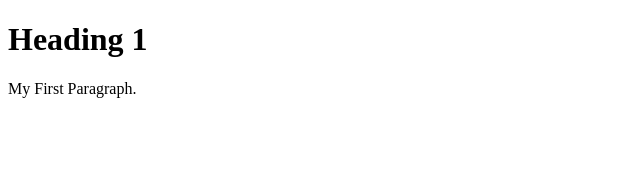
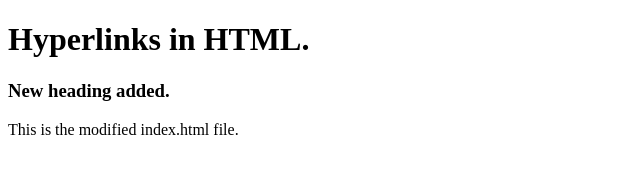
Before and after one commit to ravindi-r/3179, a plain HTML site: page index.html in a window 1280 px wide. Shown: the whole page, without its empty margins (0-640 px from the left). Drawn offline with Linux system fonts and the light colour scheme.

Commit message:
Add files via upload
Made changes to index.html to check updated files

```diff
--- a/index.html
+++ b/index.html
@@ -4,7 +4,8 @@
     <title>My First HTML Documnet</title>
 </head>
 <body>
-    <h1>Heading 1</h1>
-    <p>My First Paragraph.</p>
+    <h1>Hyperlinks in HTML.</h1>
+    <h3>New heading added.</h3>
+    <p>This is the modified index.html file.</p>
 </body>
 </html>
```
